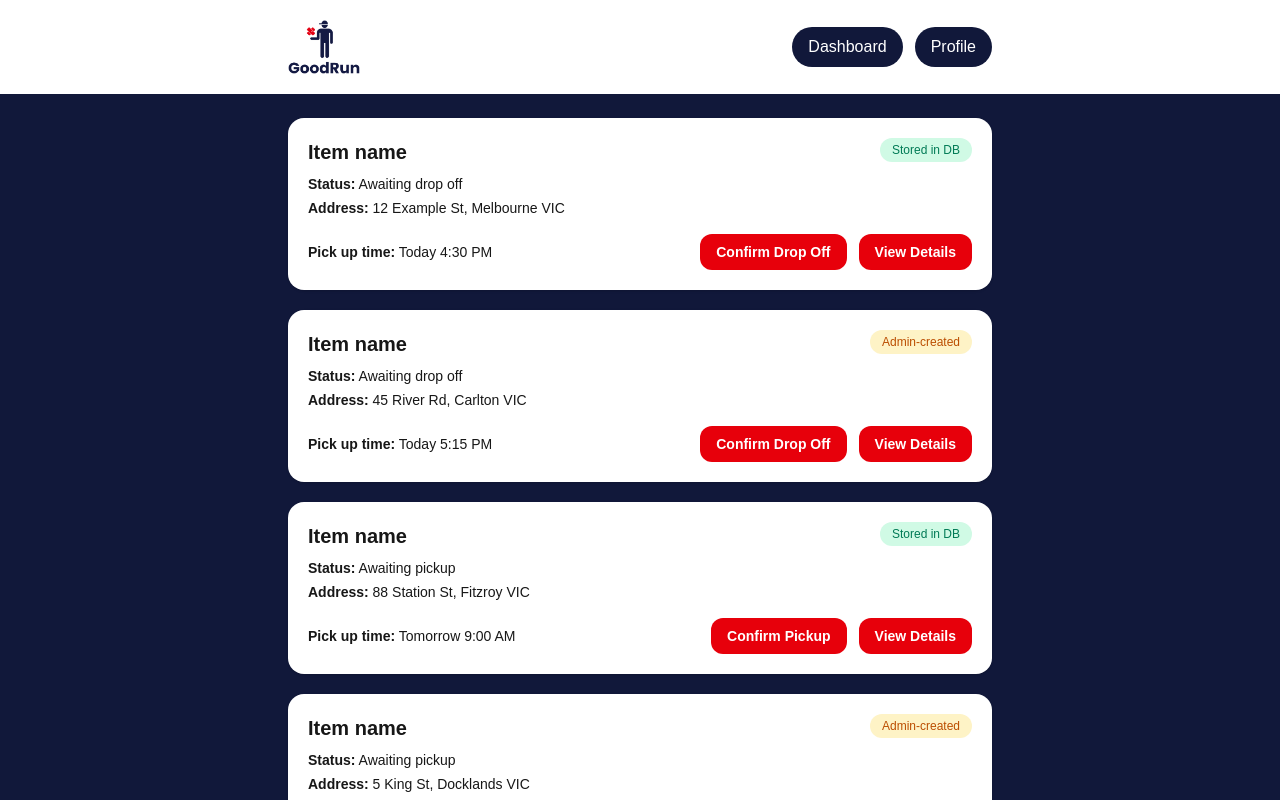
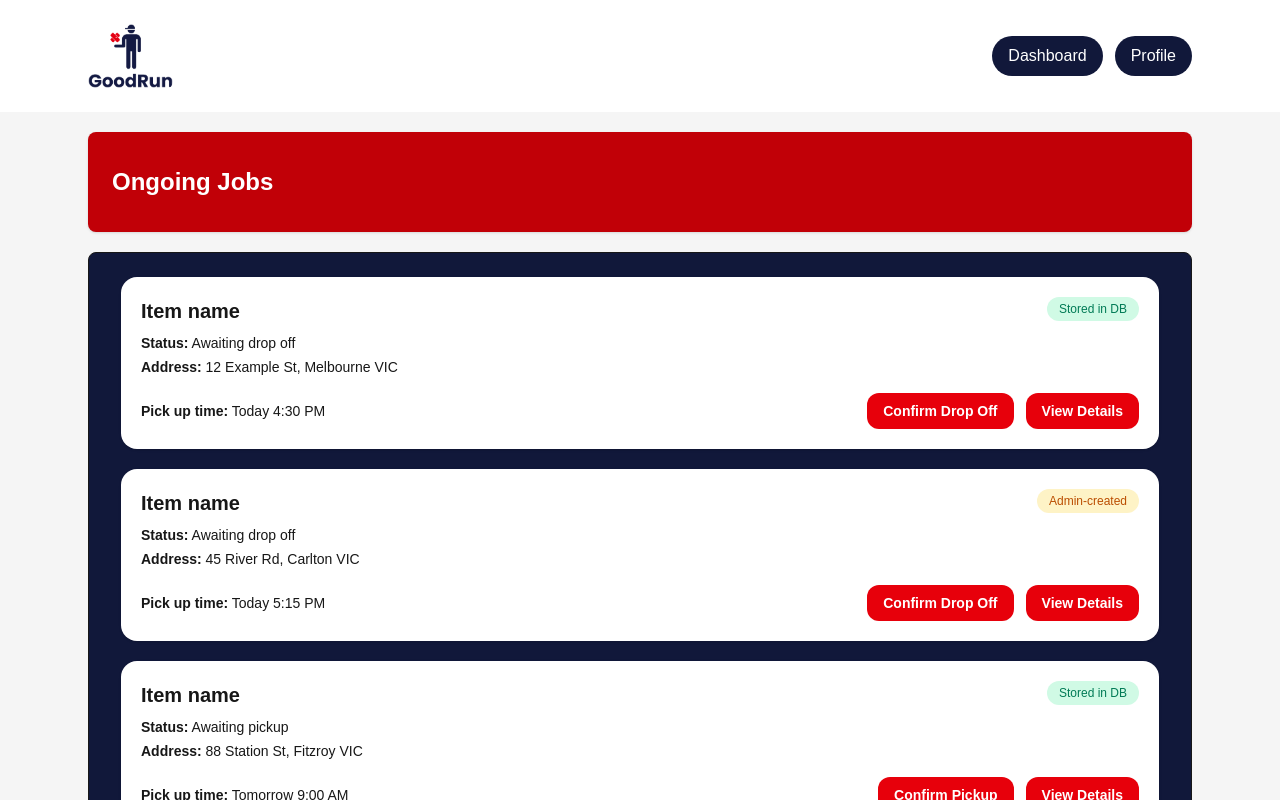
Before and after one commit to shermintea/GoodRun, a Next.js app: page /ongoingJobs in a window 1280 px wide. Shown: the top 800 px of the page. Built offline with nearby package versions, Linux system fonts and the light colour scheme.

Commit message:
Changed ongoingJobs page to match formatting of other pages.

```diff
--- a/app/ongoingJobs/page.tsx
+++ b/app/ongoingJobs/page.tsx
@@ -16,6 +16,7 @@
 * v1.0 - 24-09-2025 - Initial implementation of basic layout of ongoing job page
 * v1.1 - 25-09-2025 - Logo placement & Interaction: clicking "Confirm Pickup" changes the job status to
                       "DROPOFF" and the button label updates to "Confirm Drop Off".
+* v1.2 - 30-09-2025 - Updated formating to match other pages.
 *******************************************************************************************/
 
 'use client';
@@ -70,40 +71,50 @@ export default function AcceptedJobsPage() {
   return (
     <main className="min-h-screen bg-neutral-100 text-neutral-900">
       {/* Header: logo left, blue ellipse buttons on right */}
+      {/* Top banner (logo on left, buttons on right) */}
       <header className="bg-white">
-        <div className="mx-auto max-w-screen-sm md:max-w-screen-md lg:max-w-3xl px-4 md:px-6 lg:px-8 py-5 flex items-center justify-between">
-          {/* Left: GoodRun logo (link home) */}
-          <Link href="/" className="flex items-center">
+          <div className="mx-auto max-w-6xl px-6 py-6 flex items-center justify-between">
+              {/* Left: GoodRun logo */}
+              <a href="/" className="flex items-center gap-2">
                   <Image
                       src="/grLogo-transparent.png"
                       alt="GoodRun logo"
-              width={72}
-              height={72}
-              priority
+                      width={85}
+                      height={85}
+                      className="rounded-md"
                   />
-          </Link>
+              </a>
 
-          {/* Right: Actions (blue ellipse buttons) */}
-          <nav className="flex items-center gap-3">
-            <Link
+              {/* Right: Dashboard + Profile buttons */}
+              <div className="flex gap-3">
+                  <a
                       href="/dashboard"
-              className="rounded-full bg-[#11183A] px-4 py-2 text-white text-sm md:text-base font-medium hover:opacity-90 transition"
+                      className="rounded-full bg-[#11183A] px-4 py-2 text-white font-medium hover:bg-white transition"
                   >
                       Dashboard
-            </Link>
-            <Link
+                  </a>
+                  <a
                       href="/profile"
-              className="rounded-full bg-[#11183A] px-4 py-2 text-white text-sm md:text-base font-medium hover:opacity-90 transition"
+                      className="rounded-full bg-[#11183A] px-4 py-2 text-white font-medium hover:bg-white transition"
                   >
                       Profile
-            </Link>
-          </nav>
+                  </a>
+              </div>
           </div>
       </header>
 
-      {/* Navy banner background */}
-      <section className="bg-[#11183A]">
-        <div className="mx-auto max-w-screen-sm md:max-w-screen-md lg:max-w-3xl px-4 md:px-6 lg:px-8 py-6 space-y-5">
+
+      {/* Page title panel */}
+      <section className="max-w-6xl mx-auto px-6 py-5 space-y-5">
+      <div className="h-[100px] rounded-lg bg-red-700 p-6 shadow-sm text-white flex items-center">
+          <h1 className="text-2xl font-semibold">Ongoing Jobs</h1>
+      </div>
+
+      {/* Scrollable job list */}
+      <div className="grid grid-cols-1 md:grid-cols-3 gap-6">
+        {/* For centering the column */}
+        <div className="md:col-span-3">
+            <div className="rounded-lg bg-[#11183A] h-[1150px] mx-auto w-full rounded-lg border px-4 md:px-6 lg:px-8 py-6 space-y-5 overflow-y-auto">
               {sorted.map((job) => (
                 <JobCard key={job.id} job={job} onConfirm={onConfirm} />
               ))}
@@ -113,6 +124,8 @@ export default function AcceptedJobsPage() {
                   No accepted jobs at the moment.
                 </div>
               )}
+            </div>
+        </div>
       </div>
     </section>
     </main>
--- a/package.json
+++ b/package.json
@@ -11,7 +11,7 @@
   },
   "dependencies": {
     "bcryptjs": "^3.0.2",
-    "dotenv": "^17.2.2",
+    "dotenv": "^17.2.3",
     "mysql2": "^3.15.0",
     "next": "^15.5.3",
     "react": "^19.1.1",
```
Also changed, not shown: 1 other file (tests, documents, lock files or other folders). Lines whose indentation alone changed are shown as unchanged.
